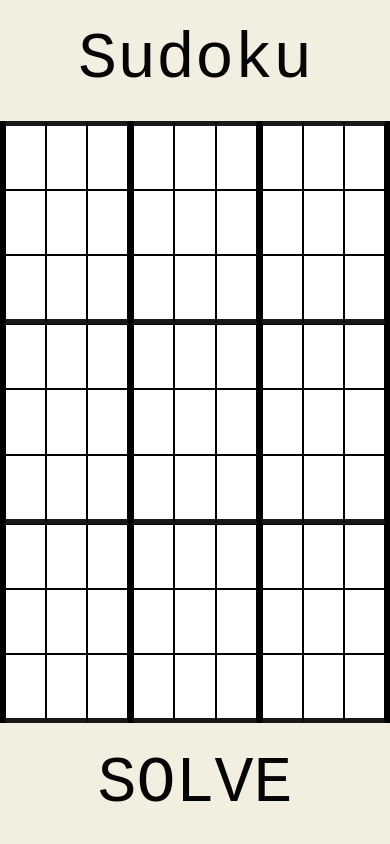
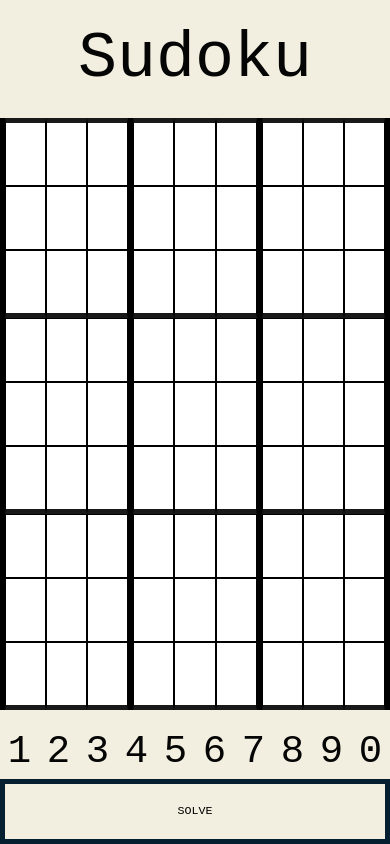
Before and after one commit to AravindVasudev/sudoku-solver, an Angular app: page / in a window 390 px wide. Built offline with nearby package versions, Linux system fonts and the light colour scheme.

Commit message:
Added UI buttons for mobile support

```diff
--- a/src/app/app.component.html
+++ b/src/app/app.component.html
@@ -7,5 +7,10 @@
             </div>
         </div>
     </main>
-    <footer (click)="solver()">SOLVE</footer>
+    <footer>
+        <div id="keys">
+            <div *ngFor="let num of [1, 2, 3, 4, 5, 6, 7, 8, 9, 0]" (click)="updateBoard({'key': num})">{{ num }}</div>
+        </div>
+        <button (click)="solver()">SOLVE</button>
+    </footer>
 </div>
--- a/src/app/app.component.scss
+++ b/src/app/app.component.scss
@@ -66,20 +66,61 @@ main {
     }
 }
 
+// footer {
+//     flex: 1;
+//     box-sizing: border-box;
+
+//     display: flex;
+//     align-items: center;
+//     justify-content: center;
+
+//     font-family: monospace;
+//     font-size: 5em;
+
+//     cursor: pointer;
+
+//     &:active {
+//         color: #ffffff;
+//     }
+// }
+
 footer {
     flex: 1;
-    box-sizing: border-box;
 
     display: flex;
-    align-items: center;
-    justify-content: center;
+    flex-direction: column;
 
-    font-family: monospace;
-    font-size: 5em;
+    padding-top: 1em;
 
-    cursor: pointer;
+    #keys {
+        flex: 1;
 
-    &:active {
-        color: #ffffff;
+        display: flex;
+
+        font-family: monospace;
+        font-size: 3em;
+
+        div {
+            flex: 1;
+            cursor: pointer;
+
+            display: flex;
+            align-items: center;
+            justify-content: center;
+        }
+    }
+
+    button {
+        flex: 1;
+
+        background: transparent;
+        border: 5px solid #042030;
+
+        font-family: monospace;
+        font-size: 3vw;
+
+        &:active {
+            background: #000;
+        }
     }
 }
```
